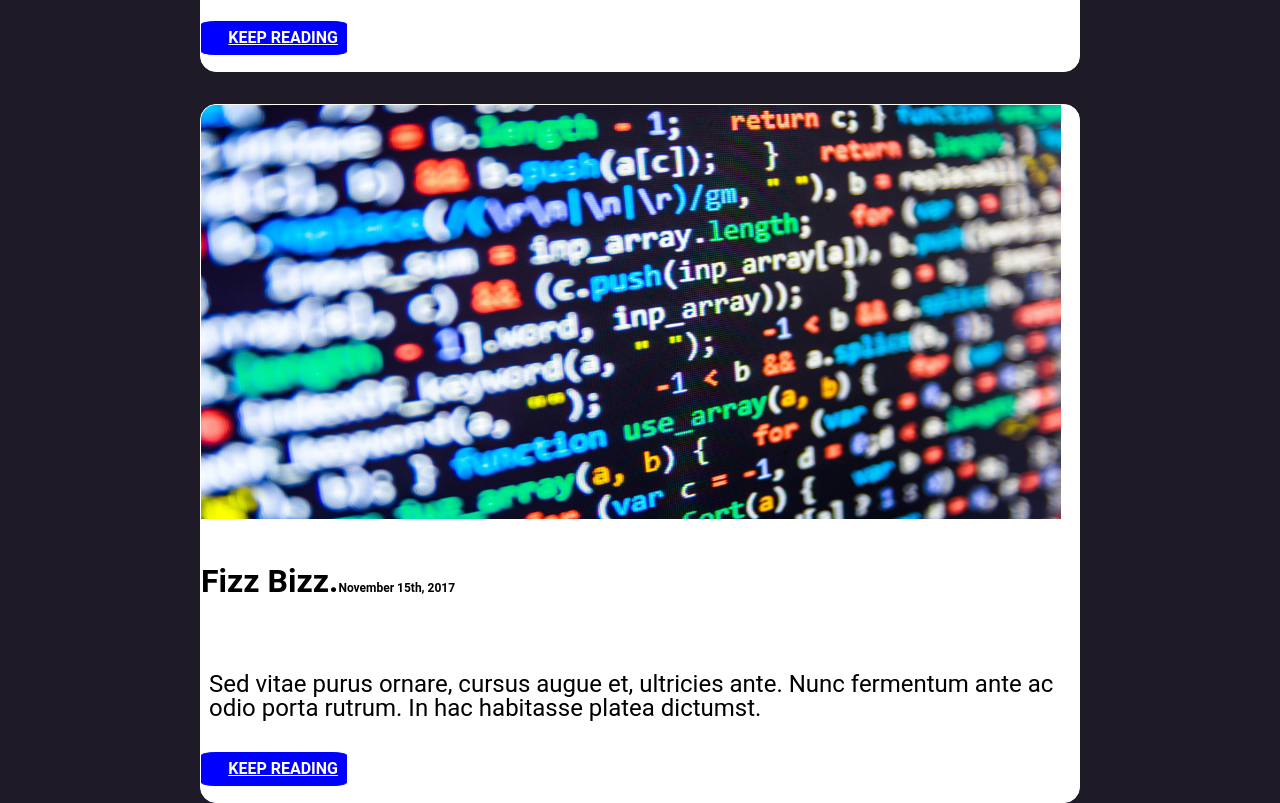
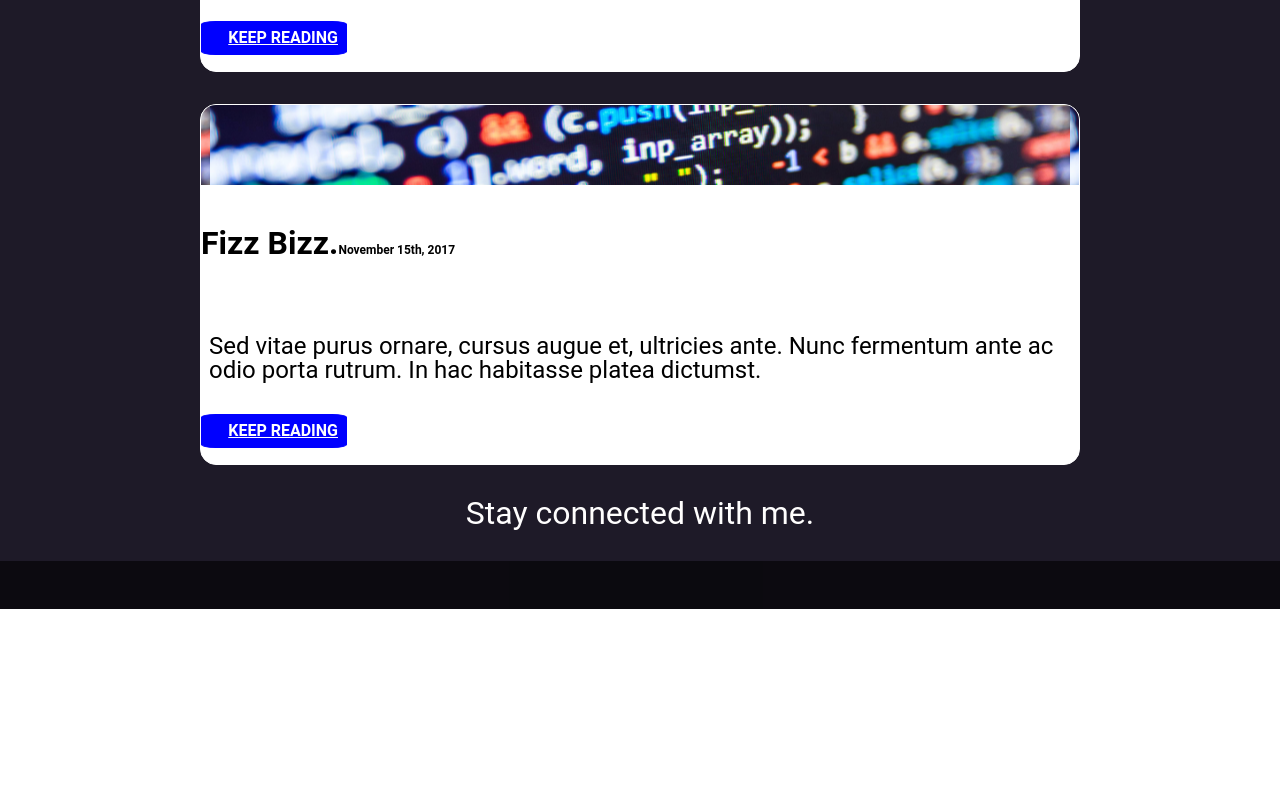
Before and after one commit to TristanDeAugustine/portfolio, a website: page public/index.html in a window 1280 px wide. Shown: the part 1064-1867 px from the top of the page. After the commit the page ends 1673 px from the top, so only its background shows below. Drawn offline with Linux system fonts and the light colour scheme.

Commit message:
small edits

```diff
--- a/public/index.html
+++ b/public/index.html
@@ -54,7 +54,7 @@
         <p class="reading">KEEP READING</p>
       </nav>
       <nav class="image_border">
-        <img src="./images/code.png" alt="code" class="code" />
+        <header class="code"></header>
         <article class="header_img">
           <h1>Fizz Bizz.</h1>
           <h2 class="h2">November 15th, 2017</h2>
@@ -65,6 +65,17 @@
         </p>
         <p class="reading">KEEP READING</p>
       </nav>
+      <p class="foot">
+        Stay connected with me.
+      </p>
+      <div class="container3">
+        <ul>
+          <li
+            img
+            src="https://www.google.com/url?sa=i&rct=j&q=&esrc=s&source=images&cd=&ved=2ahUKEwj-uqyRzenjAhXymeAKHQ6CC6cQjRx6BAgBEAU&url=https%3A%2F%2Fwww.pngkey.com%2Fdetail%2Fu2a9o0i1w7t4t4u2_twitter-logo-png-transparent-background-logo-twitter-png%2F&psig=AOvVaw1GlPPSXiCZY2qmIJZSALvM&ust=1565021354159478"
+          ></li>
+        </ul>
+      </div>
     </section>
   </body>
 </html>
--- a/public/screen.css
+++ b/public/screen.css
@@ -66,7 +66,7 @@ div ul {
 
 /* REACT IMAGE */
 .border_1 {
-  margin-bottom: 2rem;
+  margin-bottom: none;
   background-color: #1e1a28;
 }
 
@@ -127,3 +127,16 @@ header.react {
   width: 8rem;
   border-radius: 10%;
 }
+
+header.code {
+  height: 5rem;
+  background-image: url(./images/code.png);
+  background-position: center;
+}
+
+.foot {
+  display: flex;
+  justify-content: center;
+  font-size: 2rem;
+  color: #fffefe;
+}
```
Also changed, not shown: public/images/twitter.png (added).
